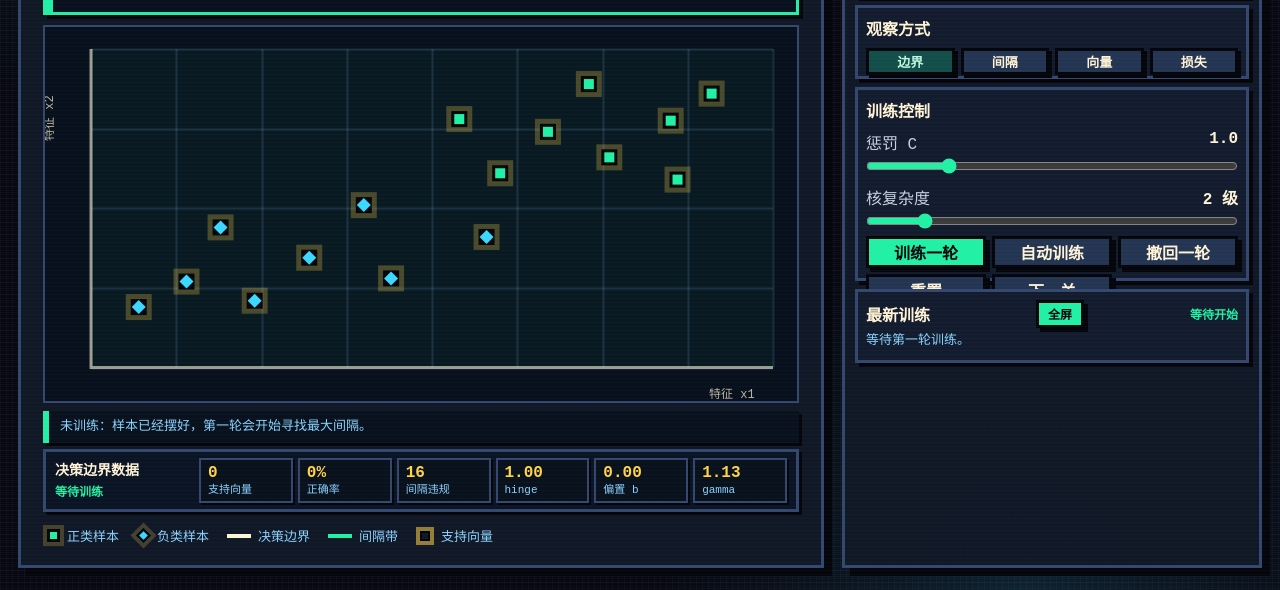
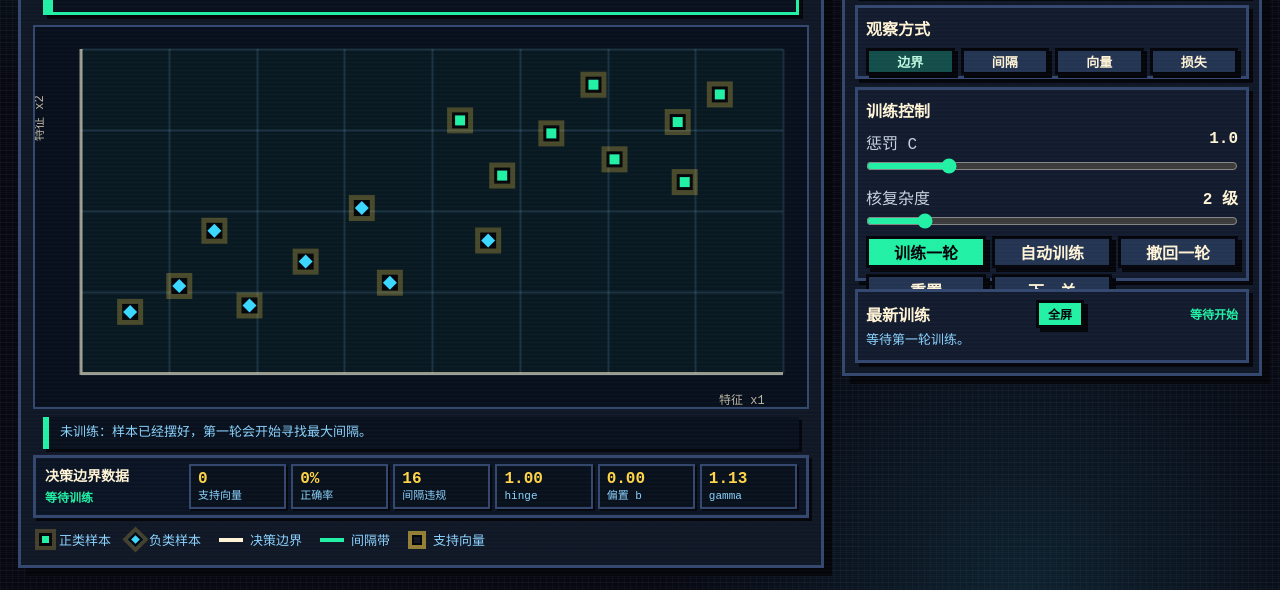
Before and after one commit to GHOST-AKU/gbm-gradient-game, a plain HTML site: page svm.html in a window 1280 px wide. Shown: the part 210-800 px from the top of the page. Drawn offline with Linux system fonts and the light colour scheme.

Commit message:
Contain SVM wide layout

```diff
--- a/styles.css
+++ b/styles.css
@@ -572,8 +572,16 @@ button.secondary {
 }
 
 .svm-page .control-panel {
+  align-self: start;
   grid-template-rows: 144px 74px 194px 74px;
   gap: 8px;
+  height: auto;
+}
+
+.svm-page .game-shell {
+  max-width: 1640px;
+  margin: 0 auto;
+  grid-template-columns: minmax(760px, 1fr) 420px;
 }
 
 .svm-page .panel-block {
@@ -581,7 +589,7 @@ button.secondary {
 }
 
 .svm-page .canvas-wrap {
-  margin: 0 22px;
+  margin: 0 12px;
   border-width: 2px;
   box-shadow: inset 0 0 0 2px #05060c;
 }
@@ -609,11 +617,15 @@ button.secondary {
   grid-template-columns: 136px minmax(0, 1fr);
   align-items: center;
   gap: 8px;
-  margin: 6px 22px 0;
+  margin: 6px 12px 0;
   padding: 6px 9px;
   border: 3px solid #33476f;
   background: #0b1424;
   box-shadow: 3px 3px 0 var(--pixel-shadow);
+}
+
+.svm-page .legend {
+  padding: 12px 18px 16px;
 }
 
 .chart-data-card .panel-heading {
--- a/svm.html
+++ b/svm.html
@@ -5,7 +5,7 @@
     <meta name="viewport" content="width=device-width, initial-scale=1.0" />
     <title>SVM 最大间隔训练场</title>
     <link rel="icon" href="data:," />
-    <link rel="stylesheet" href="./styles.css?v=16" />
+    <link rel="stylesheet" href="./styles.css?v=17" />
   </head>
   <body class="svm-page">
     <nav class="lab-switch" aria-label="切换训练场">
@@ -141,6 +141,6 @@
       </div>
     </section>
 
-    <script src="./svm.js?v=16"></script>
+    <script src="./svm.js?v=17"></script>
   </body>
 </html>
```
Also changed, not shown: gbm.html (+1 -1 lines).
